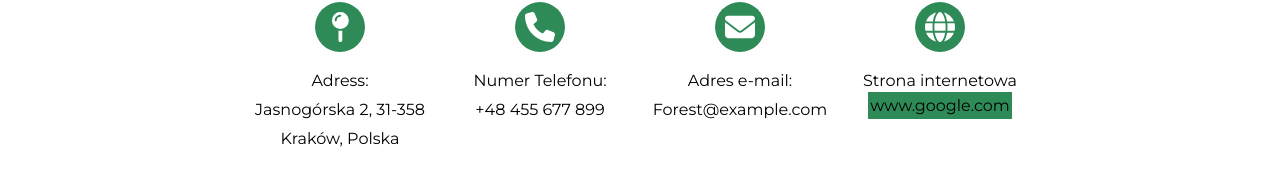
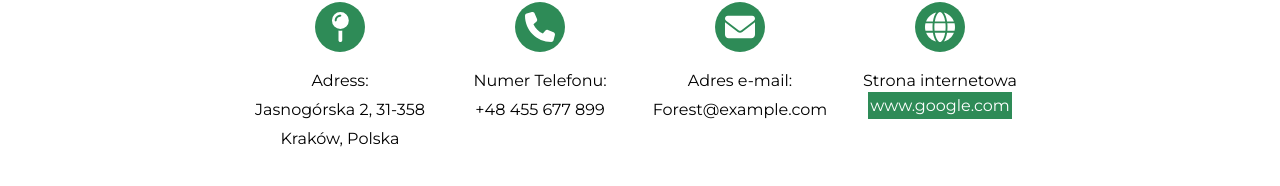
Before and after one commit to Emil-Domagala/First_page_in_vue, a Vue app: page /contact in a window 1280 px wide. In both pictures the pointer is over the link "www.google.com". Shown: the part 702-888 px from the top of the page. Built offline with nearby package versions, Linux system fonts and the light colour scheme.

Commit message:
added transition on btn in contact page, changed color of special offer btn in basicCard

```diff
--- a/src/components/ThePages/ContactPage.vue
+++ b/src/components/ThePages/ContactPage.vue
@@ -150,6 +150,8 @@ button {
 	font-size: 1.6rem;
 	color: #fff;
 	background-color: #3cb371;
+	transition: background-color 0.4s;
+	cursor: pointer;
 }
 
 button:hover {
@@ -161,7 +163,6 @@ button:hover {
 	height: 300px;
 	width: 80vw;
 }
-
 
 .info {
 	display: flex;
@@ -175,7 +176,7 @@ button:hover {
 	display: flex;
 	flex-direction: column;
 	align-items: center;
-    margin-bottom: 2rem;
+	margin-bottom: 2rem;
 	width: 200px;
 }
 
@@ -197,6 +198,14 @@ button:hover {
 
 .info__text {
 	text-align: center;
+}
+
+.special-link {
+	transition: color 0.4s;
+}
+
+.special-link:hover {
+	color: #fff;
 }
 
 .special-link::before {
@@ -253,7 +262,6 @@ button:hover {
 
 		width: 50%;
 		min-width: 250px;
-
 	}
 }
 
--- a/src/components/UI/BasicCard.vue
+++ b/src/components/UI/BasicCard.vue
@@ -109,7 +109,7 @@ export default {
 	border: none;
 	border-radius: 10px;
 	background-color: #fff;
-	transition: background-color 0.4s;
+	transition: background-color 0.4s, color 0.4s;
 	cursor: pointer;
 }
 .card__btn:hover {
@@ -120,7 +120,8 @@ export default {
 	background-color: rgb(0, 221, 118);
 }
 .card:nth-child(2) .card__btn:hover {
-	background-color: #00bb43;
+	background-color: #2e8b57;
+	color: #fff;
 }
 
 @media (min-width: 768px) {
```
